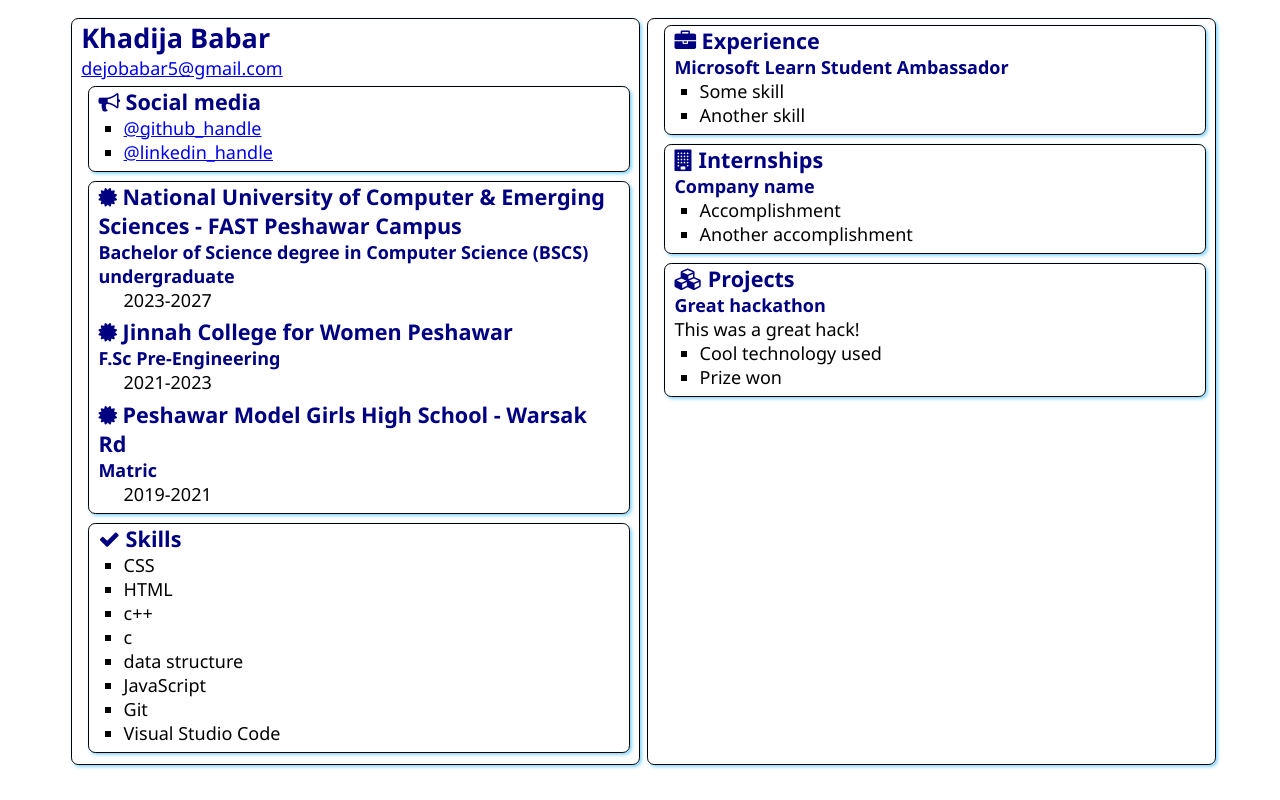
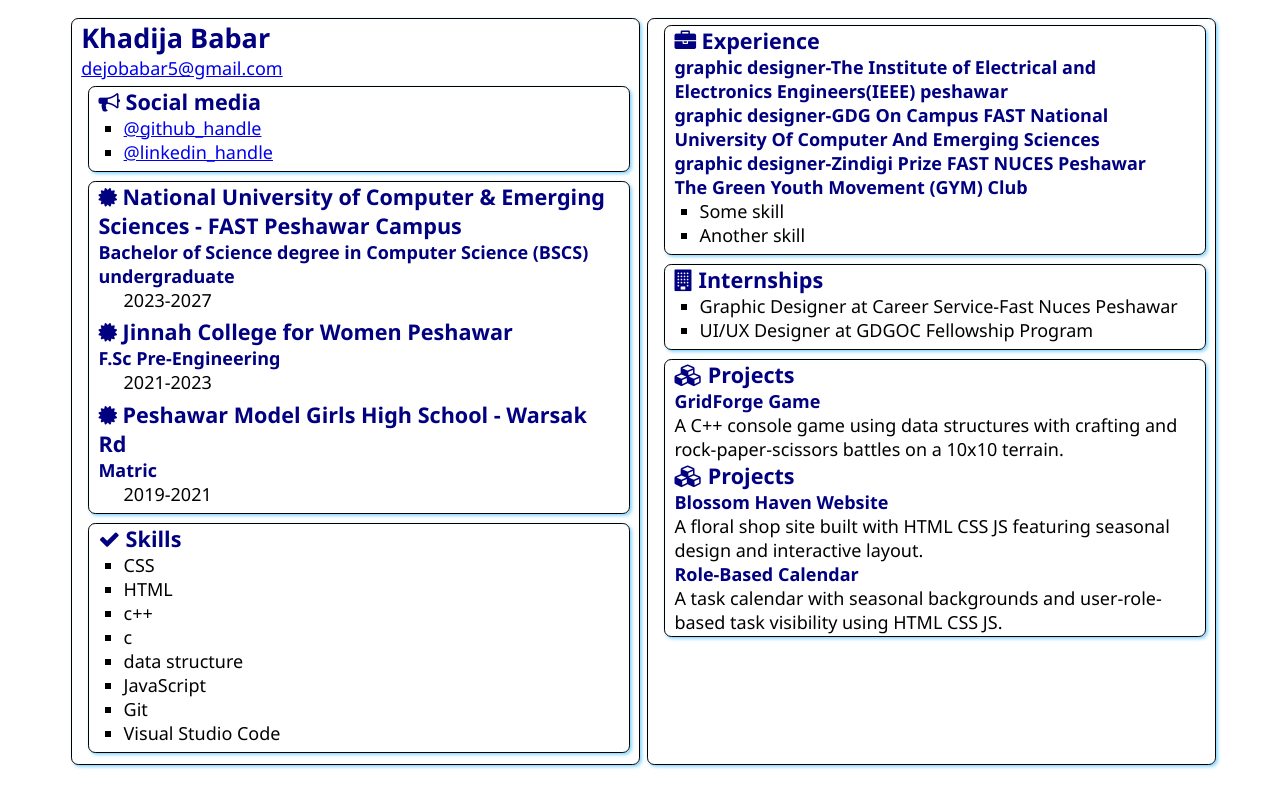
Before and after one commit to khadija-babar/my-static-portfolio, a plain HTML site: page src/index.html in a window 1280 px wide. Drawn offline with Linux system fonts and the light colour scheme.

Commit message:
Update index.html

```diff
--- a/src/index.html
+++ b/src/index.html
@@ -79,7 +79,10 @@ Peshawar Model Girls High School - Warsak Rd
                     <i class="fa fa-briefcase" aria-hidden="true"></i>
                     Experience
                 </h2>
-                <h3>Microsoft Learn Student Ambassador</h3>
+                <h3>graphic designer-The Institute of Electrical and Electronics Engineers(IEEE) peshawar</h3>
+ <h3>graphic designer-GDG On Campus FAST National University Of Computer And Emerging Sciences </h3>
+ <h3>graphic designer-Zindigi Prize FAST NUCES Peshawar </h3>
+ <h3>The Green Youth Movement (GYM) Club </h3>
                 <ul>
                     <li>Some skill</li>
                     <li>Another skill</li>
@@ -90,11 +93,9 @@ Peshawar Model Girls High School - Warsak Rd
                     <i class="fa fa-building" aria-hidden="true"></i>
                     Internships
                 </h2>
-
-                <h3>Company name</h3>
                 <ul>
-                    <li>Accomplishment</li>
-                    <li>Another accomplishment</li>
+                    <li>Graphic Designer at Career Service-Fast Nuces Peshawar</li>
+                    <li>UI/UX Designer at GDGOC Fellowship Program</li>
                 </ul>
             </section>
             <section class="box">
@@ -103,12 +104,20 @@ Peshawar Model Girls High School - Warsak Rd
                     Projects
                 </h2>
 
-                <h3>Great hackathon</h3>
-                <div>This was a great hack!</div>
-                <ul>
-                    <li>Cool technology used</li>
-                    <li>Prize won</li>
-                </ul>
+                <h3>GridForge Game </h3>
+                <div>A C++ console game using data structures with crafting and rock-paper-scissors battles on a 10x10 terrain.
+</div>
+                  <h2>
+                    <i class="fa fa-cubes" aria-hidden="true"></i>
+                    Projects
+                </h2>
+
+                <h3>Blossom Haven Website </h3>
+                <div>A floral shop site built with HTML CSS JS featuring seasonal design and interactive layout.
+</div>
+  <h3>Role-Based Calendar</h3>
+                <div> A task calendar with seasonal backgrounds and user-role-based task visibility using HTML CSS JS.
+</div>
             </section>
         </article>
 
```
